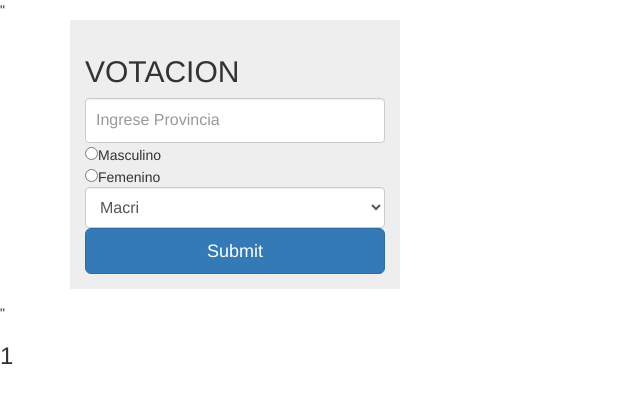
After one commit to mauromoralesdelfino/primerparcial, a PHP site: page /partes/frmVoto.php in a window 1280 px wide. The commit adds this page. Shown: the top 403 px of the page, without its empty margins (0-640 px from the left). Run offline with PHP 8.4, Linux system fonts and the light colour scheme; the visitor is signed in with stand-in values (Sample User, id 1).

Commit message:
Login - Logout. No permite votar sin Login

```diff
--- a/js/funcionesLogin.js
+++ b/js/funcionesLogin.js
@@ -9,7 +9,6 @@ var funcionAjax=$.ajax({
 	data:{
 
 		dni:VarDni
-
 		 }
 	});
 
@@ -19,13 +18,11 @@ funcionAjax.done(function(retorno){
         		{
         			MostrarIngreso();
 					//$("#informe").html("Correcto Form login!!!");
-
 					}
         		else
         		{
         			$("#informe").html("NO esta registrado... ");
         		}
-
 		});
 funcionAjax.fail(function(retorno){
 
@@ -51,5 +48,4 @@ function desloguear()
 
 		});
 
-
 }
--- /dev/null
+++ b/partes/frmVoto.php
@@ -0,0 +1,27 @@
+<?php
+session_start();
+if(isset($_SESSION['registro'])){ echo '"
+
+<link href="css/bootstrap.min.css" rel="stylesheet">
+<link href="css/ingreso.css" rel="stylesheet">
+
+<div id="frmVoto" class="container">
+<form  class="form-ingreso"  >
+	<h2 class="form-ingreso-heading">VOTACION</h2>
+	<label for="provincia" class="sr-only">PROVINCIA</label>
+	<input type="text" id="provincia" class="form-control" placeholder="Ingrese Provincia"  title="Ingrese Provincia" required="" >
+	<label for="sexo" class="sr-only">SEXO</label>
+	<input type="radio"  name="sexo" value="masculino">Masculino<br>
+	<input type="radio"  name="sexo" value="femenino">Femenino
+	<select class="form-control">
+  		<option value="Macri Mauricio">Macri</option>
+  		<option value="Massa Sergio">Massa</option>
+  		<option value="Scioli Daniel">Scioli</option>
+
+	</select>
+<input class="btn btn-lg btn-primary btn-block" type="submit" name="VOTAR">
+
+</div>
+</form>"';
+
+echo"<h3>".$_SESSION['registro']."</h3>"; }else{ echo "NO";}?>
```
Also changed, not shown: index.php (+7 -0 lines), js/funcionesAjax.js (+16 -4 lines). Lines whose indentation alone changed are shown as unchanged.
